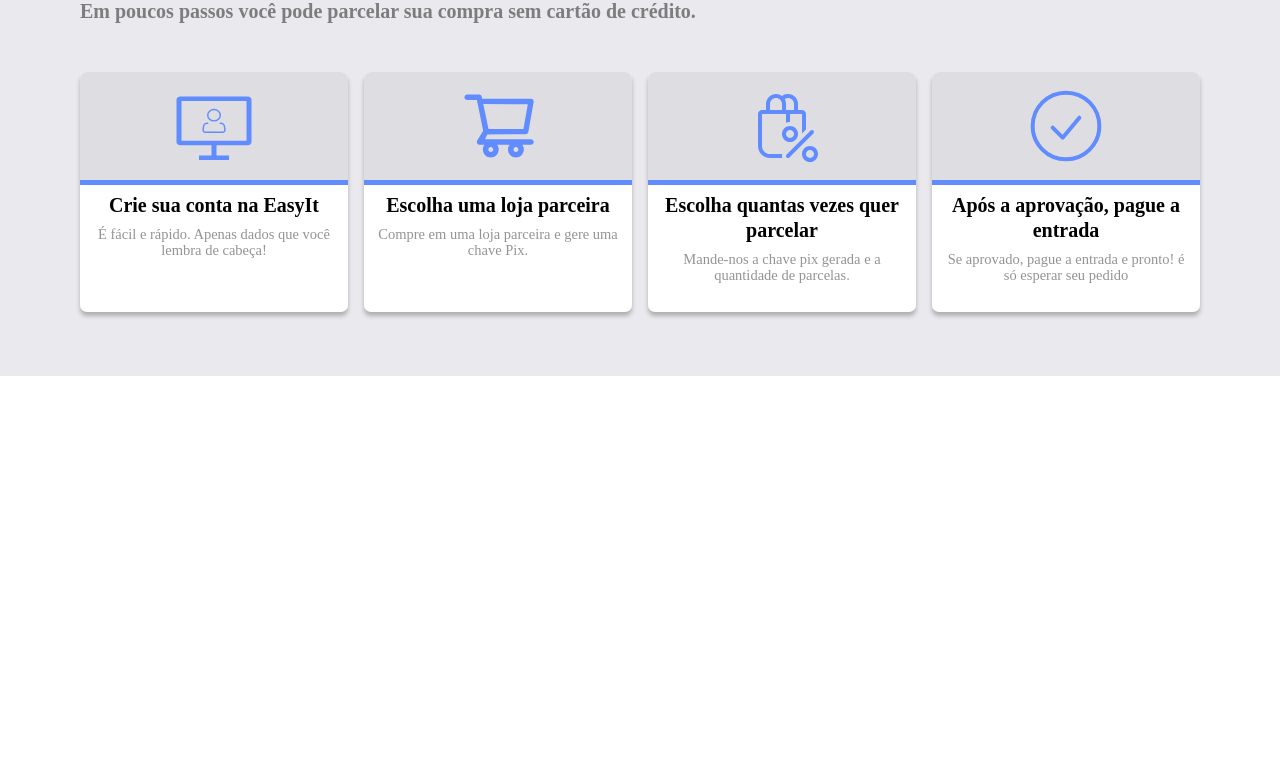
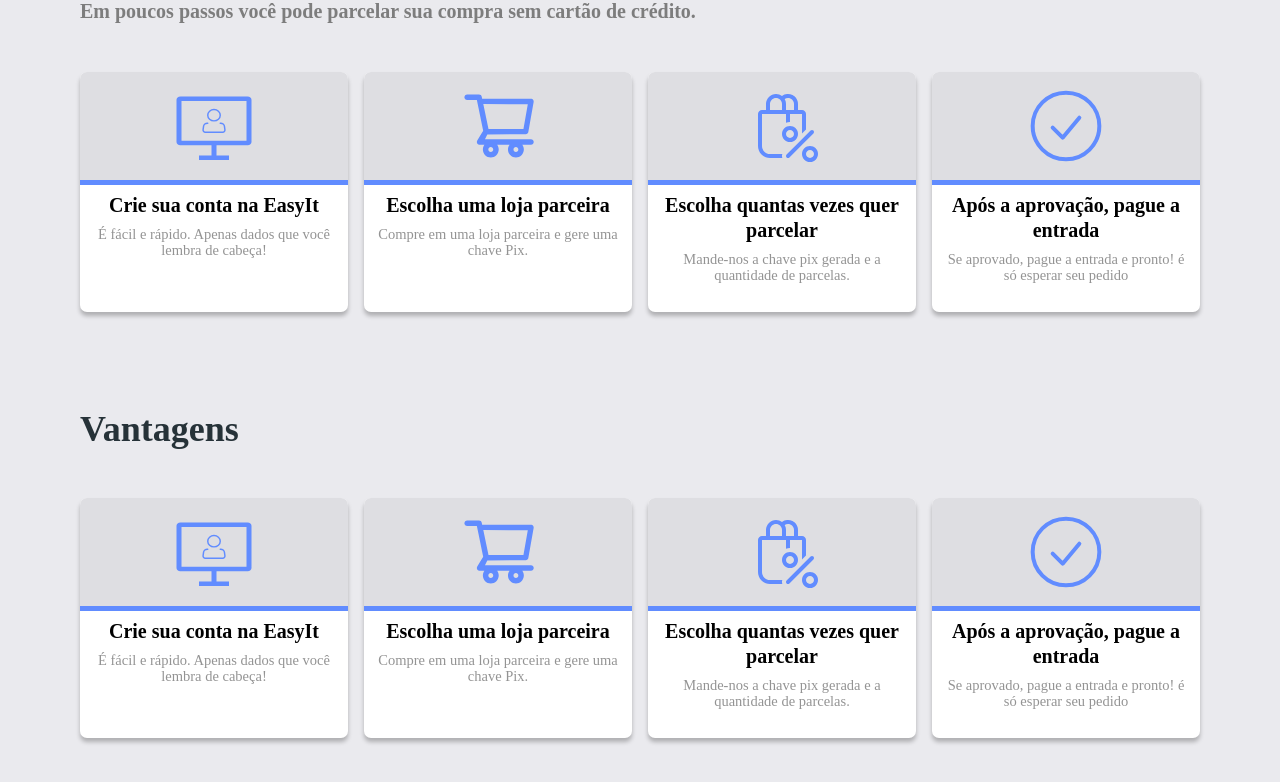
Before and after one commit to LuizDaniel123/easyit, a React (Create React App) app: page / in a window 1280 px wide. Shown: the part 875-1657 px from the top of the page. Before the commit the page ends 1251 px from the top, so only its background shows below. Built offline with nearby package versions, Linux system fonts and the light colour scheme.

Commit message:
feat: Adiciona mais um component e uma propriedade

```diff
--- a/src/App.js
+++ b/src/App.js
@@ -9,7 +9,8 @@ const App = () => {
         <>
             <Header/>
             <Information/>
-            <InformationOnHowToPay title='Como parcelar?' caption='Em poucos passos você pode parcelar sua compra sem cartão de crédito.'/>
+            <InformationOnHowToPay title='Como parcelar?' location='Installments' caption='Em poucos passos você pode parcelar sua compra sem cartão de crédito.'/>
+            <InformationOnHowToPay title='Vantagens' location='Benefits'/>
         </>
     )
 }
```
